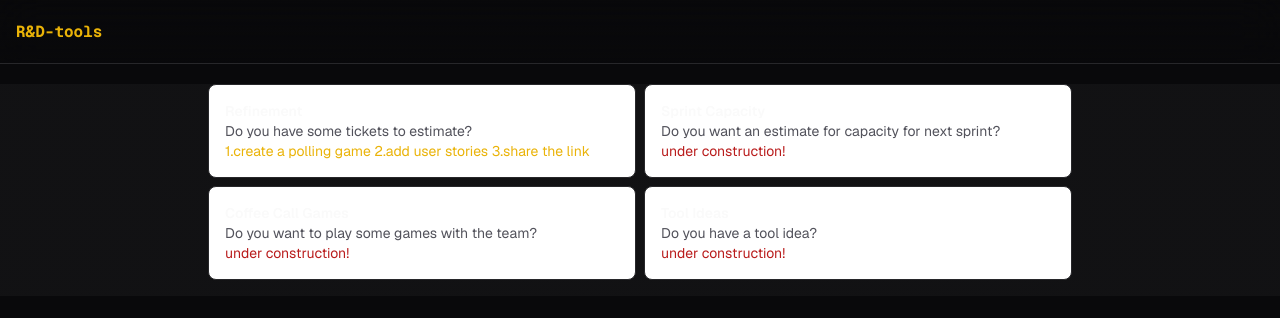
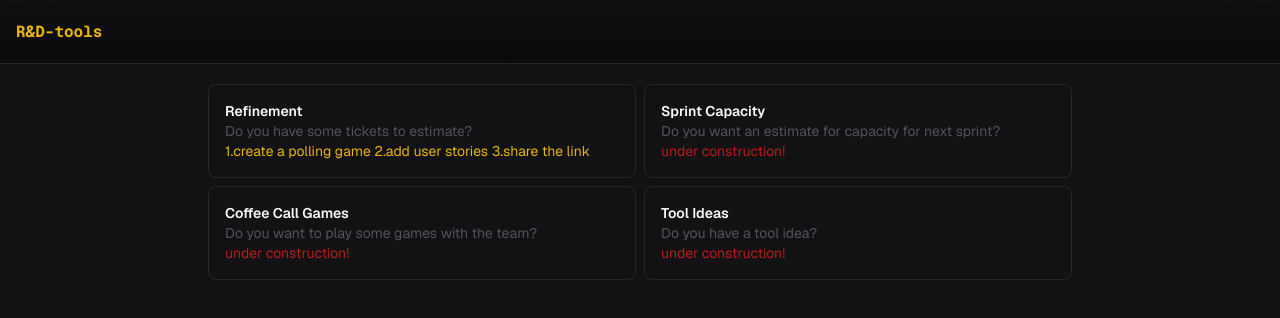
Before and after one commit to danieldotinc/agile-tools, a Next.js app: page / in a window 1280 px wide. Shown: the top 318 px of the page. Built offline with nearby package versions, Linux system fonts and the light colour scheme.

Commit message:
adjust styling and naming

```diff
--- a/app/layout.tsx
+++ b/app/layout.tsx
@@ -29,9 +29,9 @@ export default function RootLayout({
     <html lang="en">
       <body className={cn('font-sans antialiased', GeistSans.variable, GeistMono.variable)}>
         <Providers attribute="class" defaultTheme="system" enableSystem disableTransitionOnChange>
-          <div className="flex flex-col min-h-screen">
+          <div className="flex flex-col min-h-screen bg-gradient-to-b from-muted/30 from-0% to-muted/30 to-50% duration-300 ease-in-out animate-in dark:from-background/10 dark:from-10% dark:to-background/80">
             <Header />
-            <main className="p-5 flex flex-col flex-1">{children}</main>
+            <main className="p-5 flex flex-col flex-1 ">{children}</main>
           </div>
         </Providers>
       </body>
--- a/app/page.tsx
+++ b/app/page.tsx
@@ -34,13 +34,13 @@ export default function Home() {
 
   return (
     <div className="group w-full overflow-auto pl-0 peer-[[data-state=open]]:lg:pl-[250px] peer-[[data-state=open]]:xl:pl-[300px]">
-      <main className="fixed inset-x-0 w-full bg-gradient-to-b from-muted/30 from-0% to-muted/30 to-50% duration-300 ease-in-out animate-in dark:from-background/10 dark:from-10% dark:to-background/80 peer-[[data-state=open]]:group-[]:lg:pl-[250px] peer-[[data-state=open]]:group-[]:xl:pl-[300px]">
+      <main className="fixed inset-x-0 w-full peer-[[data-state=open]]:group-[]:lg:pl-[250px] peer-[[data-state=open]]:group-[]:xl:pl-[300px]">
         <div className="mx-auto sm:max-w-4xl sm:px-4">
           <div className="mb-4 grid grid-cols-2 gap-2 px-4 sm:px-0">
             {exampleMessages.map((example, index) => (
               <div
                 key={example.heading}
-                className={`cursor-pointer rounded-lg border bg-white p-4 hover:bg-zinc-50 dark:bg-zinc-950 dark:hover:bg-zinc-900 ${
+                className={`cursor-pointer rounded-lg border p-4 hover:bg-zinc-800 dark:bg-zinc-950 dark:hover:bg-zinc-900 ${
                   index > 1 && 'hidden md:block'
                 }`}
                 onClick={() => !!example.link && router.push(example.link)}
--- a/package.json
+++ b/package.json
@@ -1,5 +1,5 @@
 {
-  "name": "planning-poker",
+  "name": "agile-tools",
   "version": "0.1.0",
   "private": true,
   "scripts": {
```
Also changed, not shown: 1 other file (tests, documents, lock files or other folders).
